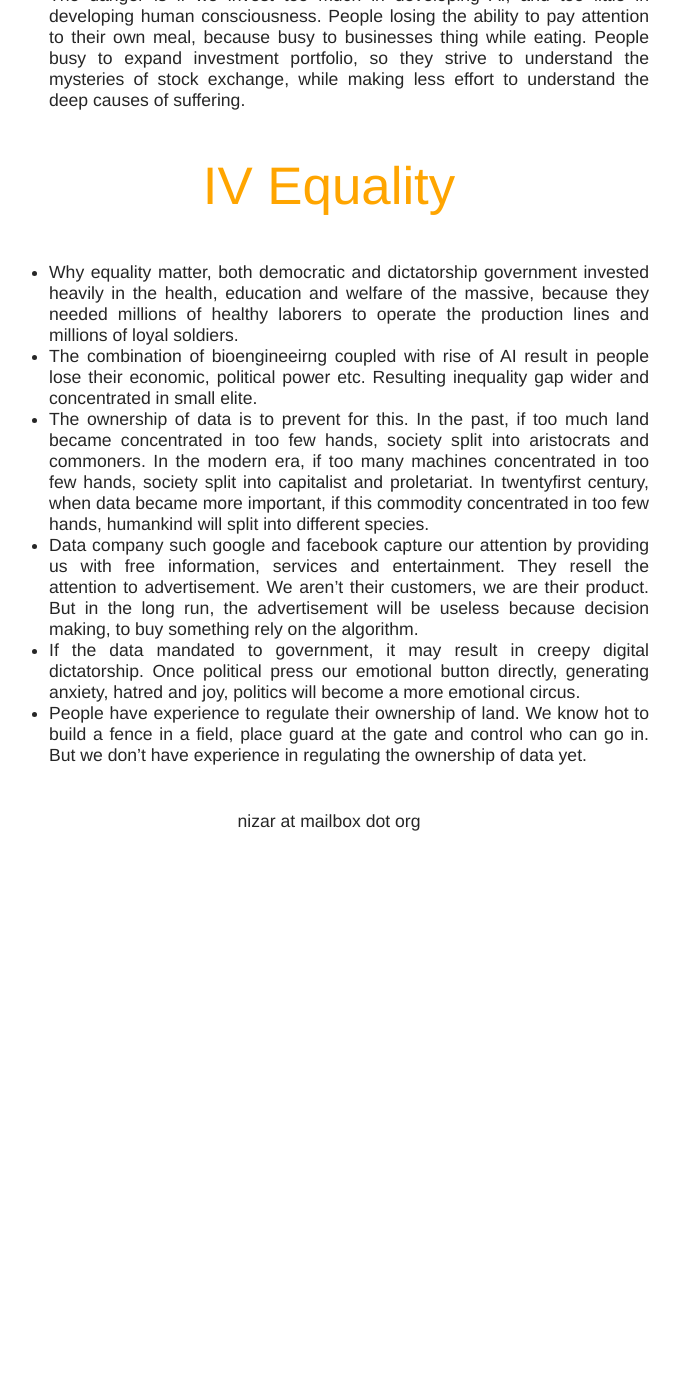
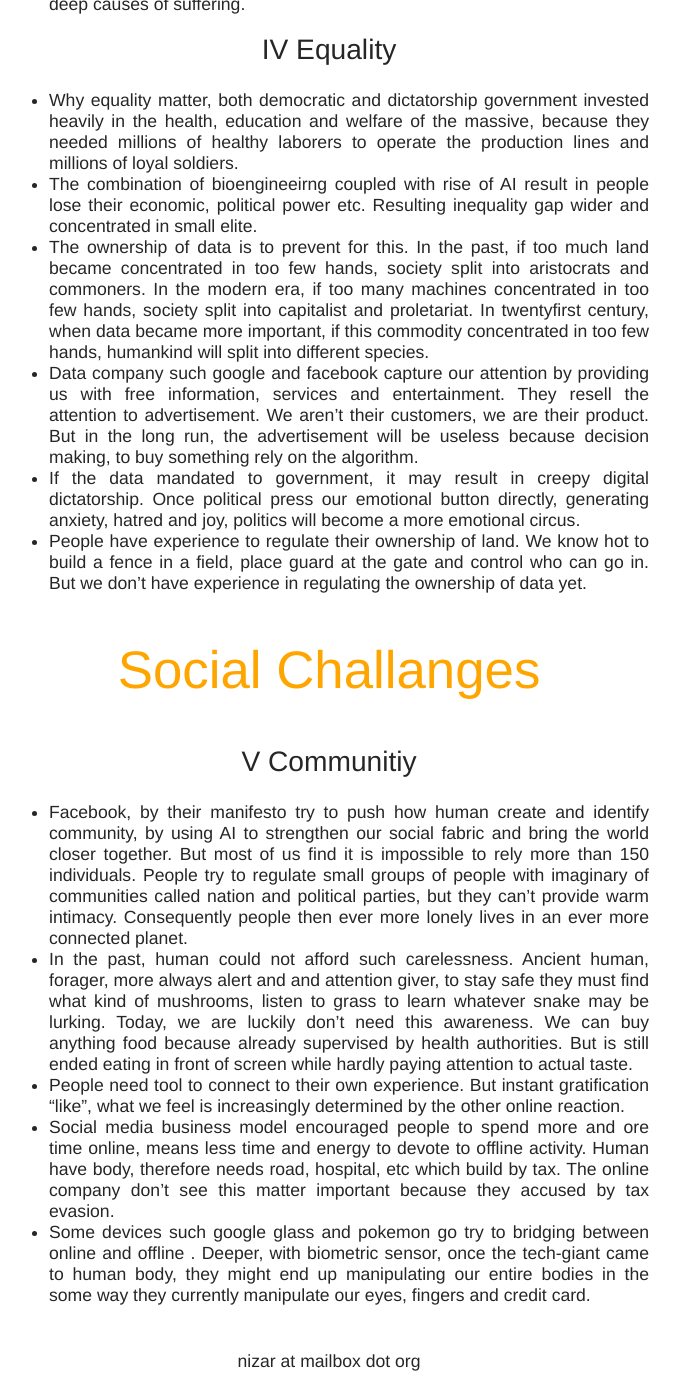
Before and after one commit to kuturana/kuturana.github.io, a Jekyll site: the page built from note/21lessons_review.md, in a window 1280 px wide and 1400 px high, scrolled down 2562 px. Shown: the whole window, without its empty margins (311-991 px from the left). Built offline with Jekyll 4.4.1, drawn with Linux system fonts in a browser that asks for light colours; our own code applies the rules of GitHub Pages for plain Markdown files; before the commit the page ends 3421 px from its top, so only the background shows below that; some of the changed text lies outside the part shown.

Commit message:
chapter iv

```diff
--- a/note/21lessons_review.md
+++ b/note/21lessons_review.md
@@ -6,7 +8,7 @@
 - No one to migrate to rusia, but to liberal country such USA, Germany and Canada. While there is more middle east youth willing to journey to liberal germany, than muslim youth around the world want to live under muslim theocracy. Faith is less severe its predecessor.
 - The liberal story is buffet, no country can pick and choose their dishes, they must take them all. Then what will happen, people will embraced new one global story with *bewilderment*, humble and more clear-insight to answer biggest problem we face: ecological collapse and technology disruption. That's what Harari want to tell in this book.
 
-# II Work
+## II Work
 - In the past, machine compete with human mainly in raw physical abilities, human retain an immense edge over machines in cognition. AI now begin to perform human in learning, analysis, communication, while human still rely on heuristic and shortcut in decision-making process. Nowadays, AI will replacing human position.
 - AI has advantages, connectivity to push new regulation (autonoumous driving) and database (medicine/disease for AI doctor). Surly AI can make a mistake, but human will have many alternative algorithm to use. This advantage bring to cheaper healthcare system, reduce the traffic accident etc. So it madness to block automation in field such as transport and healthcare in order to protect human jobs. Redundant jobs need to find something else to do.
 - New created jobs for human by AI such maintenance, remote control, data analysis. Job market of 2050 might characterized by human-AI cooperation. But it will not solve the problem of unemployed. Unskilled laborers. And human-AI team will find that every routine is an invasion for disruption and every hierarchy is initiation for revolution.
@@ -17,7 +19,7 @@
 - Universal Europe countries experiment with UBI and give the promising result. But the main viction in disruption jobs by AI are developing countries. In twentyfirst-century, developing countries will lack natural resources, selling cheap labour. With AI, cheap unskilled labor would became far less important.
 - If universal safety-net have strong implemented, losing jobs to AI turn out to be blessing. What we should worry is shift in authority from human to AI. It might destroy liberal story and open to digital dictatorship.
 
-# III Liberty
+## III Liberty
 - referendum and election are always about human feeling, not human rationality. If technological ability to hack and manipulate the human heart, democratic politic will mutate into an emotional puppet show.
 - When the biotech revolution merges with infotech revolution, it will produce big data algorithm that can monitor and understand human feeling much better than human themselves, the authority will shift from human to computer.
 - Most people don't know themselves very well. Perhaps the algorithm show the picture of attractive man or woman, and then track your eyes movement, blood pressure and brain activity. Algorithm can tell any teenager exactly he is gay or straight. And it easy for coca-cola if it want to sell fizzy drink to specific person, better to use shirtless guy or shirtless girl. People won't even now, but they (company) will, this information will worth billion.
@@ -29,10 +31,19 @@
 - Everyday, people absorb countless data from SNS, email, article, but they don't know where they fit into great schema of life, because too busy to consume the information.
 - The danger is if we invest too much in developing AI, and too little in developing human consciousness. People losing the ability to pay attention to their own meal, because busy to businesses thing while eating. People busy to expand investment portfolio, so they strive to understand the mysteries of stock exchange, while making less effort to understand the deep causes of suffering.
 
-# IV Equality
+## IV Equality
 - Why equality matter, both democratic and dictatorship government invested heavily in the health, education and welfare of the massive, because they needed millions of healthy laborers to operate the production lines and millions of loyal soldiers.
 - The combination of bioengineeirng coupled with rise of AI result in people lose their economic, political power etc. Resulting inequality gap wider and concentrated in small elite.
 - The ownership of data is to prevent for this. In the past, if too much land became concentrated in too few hands, society split into aristocrats and commoners. In the modern era, if too many machines concentrated in too few hands, society split into capitalist and proletariat. In twentyfirst century, when data became more important, if this commodity concentrated in too few hands, humankind will split into different species.
 - Data company such google and facebook capture our attention by providing us with free information, services and entertainment. They resell the attention to advertisement. We aren't their customers, we are their product. But in the long run, the advertisement will be useless because decision making, to buy something rely on the algorithm.
 - If the data mandated to government, it may result in creepy digital dictatorship. Once political press our emotional button directly, generating anxiety, hatred and joy, politics will become a more emotional circus.
 - People have experience to regulate their ownership of land. We know hot to build a fence in a field, place guard at the gate and control who can go in. But we don't have experience in regulating the ownership of data yet.
+
+# Social Challanges
+
+## V Communitiy
+- Facebook, by their manifesto try to push how human create and identify community, by using AI to strengthen our social fabric and bring the world closer together. But most of us find it is impossible to rely more than 150 individuals. People try to regulate small groups of people with imaginary of communities called nation and political parties, but they can't provide warm intimacy. Consequently people then ever more lonely lives in an ever more connected planet.
+- In the past, human could not afford such carelessness. Ancient human, forager, more always alert and and attention giver, to stay safe they must find what kind of mushrooms, listen to grass to learn whatever snake may be lurking. Today, we are luckily don't need this awareness. We can buy anything food because already supervised by health authorities. But is still ended eating in front of screen while hardly paying attention to actual taste.
+- People need tool to connect to their own experience. But instant gratification "like", what we feel is increasingly determined by the other online reaction.
+- Social media business model encouraged people to spend more and ore time online, means less time and energy to devote to offline activity. Human have body, therefore needs road, hospital, etc which build by tax. The online company don't see this matter important because they accused by tax evasion.
+- Some devices such google glass and pokemon go try to bridging between online and offline . Deeper, with biometric sensor, once the tech-giant came to human body, they might end up manipulating our entire bodies in the some way they currently manipulate our eyes, fingers and credit card.
```
Also changed, not shown: other parts of note/21lessons_review.md (+3 -1 lines).
